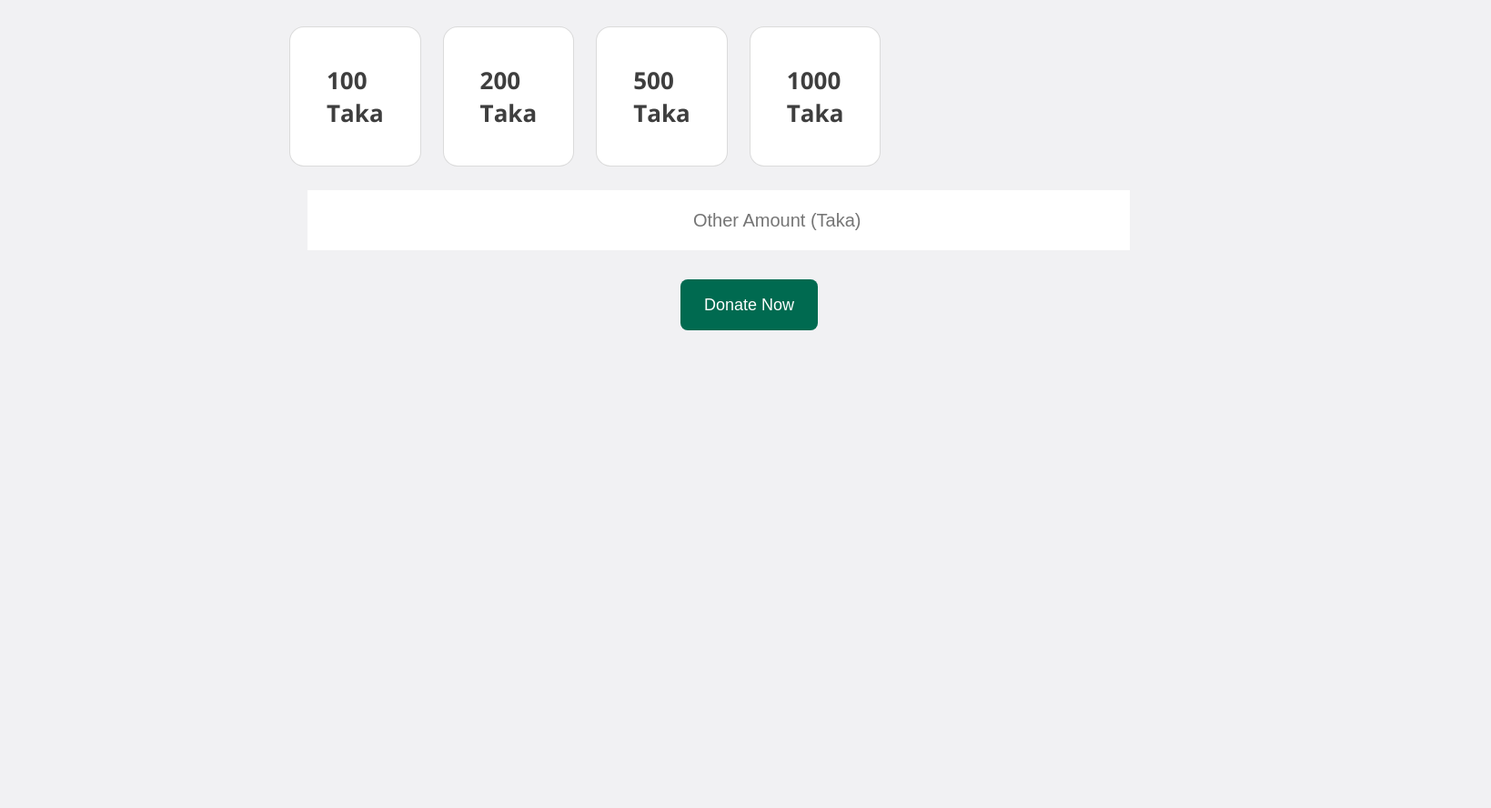
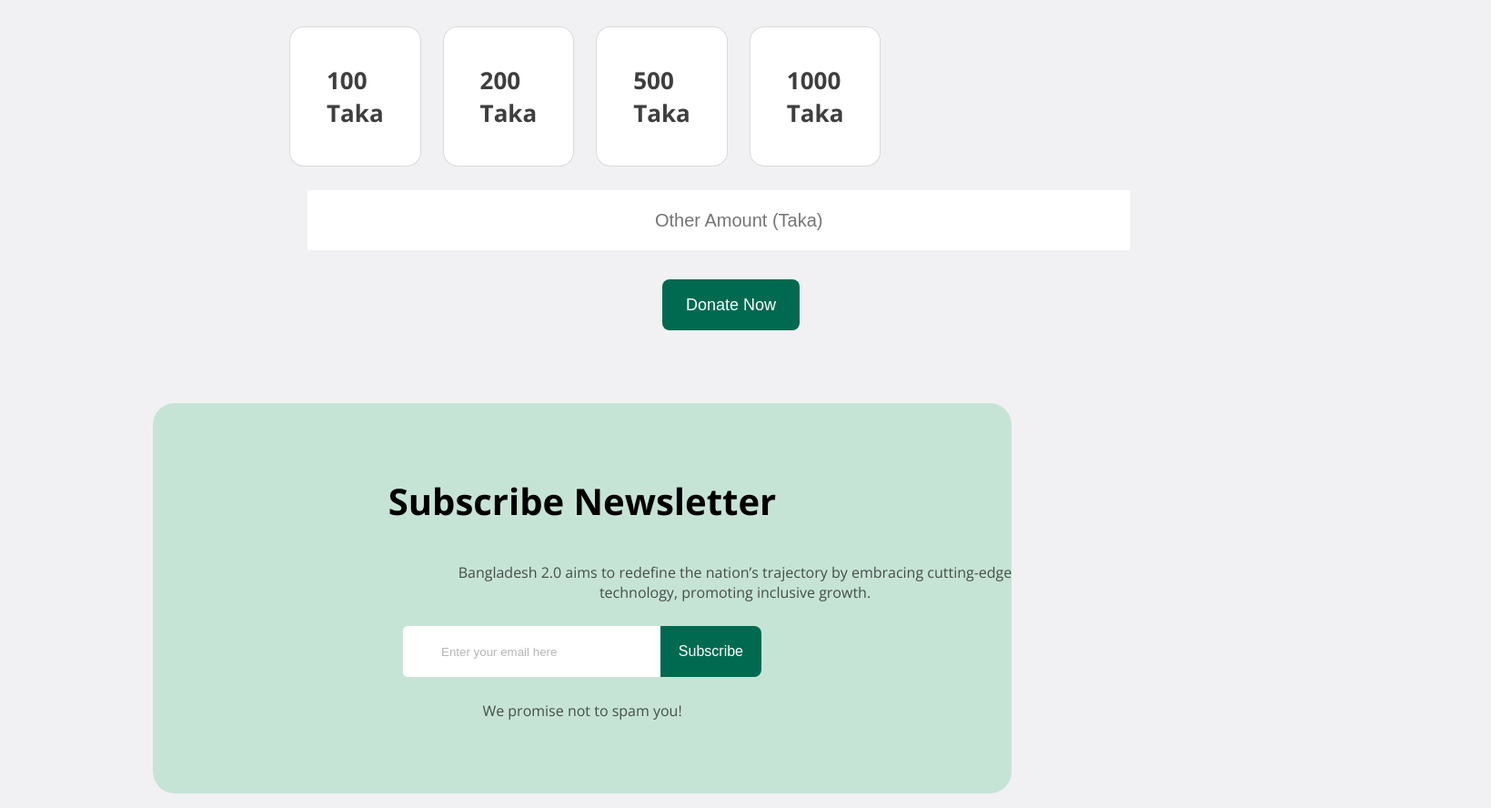
Before and after one commit to swdMahfuj/new-bangladesh, a plain HTML site: page index.html in a window 1280 px wide. Shown: the part 3269-4157 px from the top of the page at 91% size, 1639 px wide, since content can reach past the window. Before the commit the page ends 3640 px from the top, so only its background shows below. Drawn offline with nearby package versions, Linux system fonts and the light colour scheme.

Commit message:
added footer and hover

```diff
--- a/Style/style.css
+++ b/Style/style.css
@@ -63,7 +63,9 @@ nav ul li{
     background-color: #006A50;
     color: white;
 }
-
+.btn-primary:hover{
+    background-color: rgba(251, 92, 77, 1);
+}
 .banner-content{
     padding-top: 117px;
     padding-bottom: 127px;
@@ -131,15 +133,21 @@ nav ul li{
 .btn-1{
     background-color: #5490F5;
 }
-
+.btn-1:hover{
+    background-color: rgba(210, 94, 93, 1);
+}
 .btn-2{
     background-color: #09A15C;
 }
-
+.btn-2:hover{
+    background-color: rgb(253, 163, 127);
+}
 .btn-3{
     background-color: #FFC239;
 }
-
+.btn-3:hover{
+    background-color:  rgba(216, 158, 238, 1);
+}
 /* Quote section styles */
 
 .quote{
@@ -250,6 +258,9 @@ nav ul li{
     font-weight: 400;
     font-size: 18px;
 }
+.read-btn:hover{
+    background-color: rgba(163, 164, 153, 1);
+}
 
 /* Donate section style */
 .donate{
@@ -332,7 +343,7 @@ input[type="text"]{
     border: none;
 }
 input[type="text"]::placeholder{
-    padding: 0 422px;
+    padding: 0 380px;
     font-size: 20px;
 }
 .donate-btn{
@@ -344,5 +355,64 @@ input[type="text"]::placeholder{
     border-radius: 8px;
     font-weight: 400;
     font-size: 18px;
-    margin: 32px 740px 0 740px;
+    margin: 32px 720px 0 720px;
 }
+.donate-btn:hover{
+    background-color:rgba(100, 103, 9, 1) ;
+}
+
+/* Newsletter Subscription Style */
+.subscribe-news{
+    background-color: #C6E4D6;
+    margin: 80px 160px 0 160px;
+    border-radius: 24px;
+}
+
+.subscribe-box{
+    display: flex;
+    padding: 10px;
+    border-radius: 5px;
+    margin: 0 265px ;
+}
+.subscribe-title{
+    text-align: center;
+    font-weight:bold;
+    font-size: 40px;
+    padding-top: 80px;
+}
+.subscribe-description{
+    width: 622px;
+    text-align: center;
+    padding: 0 329px;
+    color: rgba(14, 14, 14, 0.7);
+}
+#email-input{
+    width: 600px;
+    height: 54px;
+    border: none;
+    outline: none;
+    border-radius: 5px 0 0 5px;
+}
+.subscribe-btn{
+    border: none;
+    background-color: #006A50;
+    color: white;
+    padding: 10px 20px;
+    font-size: 16px;
+    cursor: pointer;
+    border-radius: 0 8px 8px 0;
+    width: 150px;
+    height: 56px;
+}
+.subscribe-btn:hover{
+    background-color: #45A049;
+}
+input[type="email"]::placeholder{
+    padding: 18px 403px 18px 40px;
+    color: rgba(14, 14, 14, 0.3);
+}
+.promise{
+    text-align: center;
+    padding: 0 329px 80px 329px;
+    color: rgba(14, 14, 14, 0.7);
+}
--- a/index.html
+++ b/index.html
@@ -109,8 +109,16 @@
             <button class="donate-btn">Donate Now</button>
         </section>
     </main>
-    <footer>
-
+    <footer class="subscribe-news">
+         <div class="newsletter-container">
+            <h3 class="subscribe-title">Subscribe Newsletter</h3>
+            <p class="subscribe-description">Bangladesh 2.0 aims to redefine the nation’s trajectory by embracing cutting-edge technology, promoting inclusive growth.</p>
+            <div class="subscribe-box">
+                <input type="email" placeholder="Enter your email here" id="email-input">
+                <button class="subscribe-btn">Subscribe</button>
+            </div>
+            <p class="promise">We promise not to spam you!</p>
+         </div>
     </footer>
 </body>
 </html>
```
